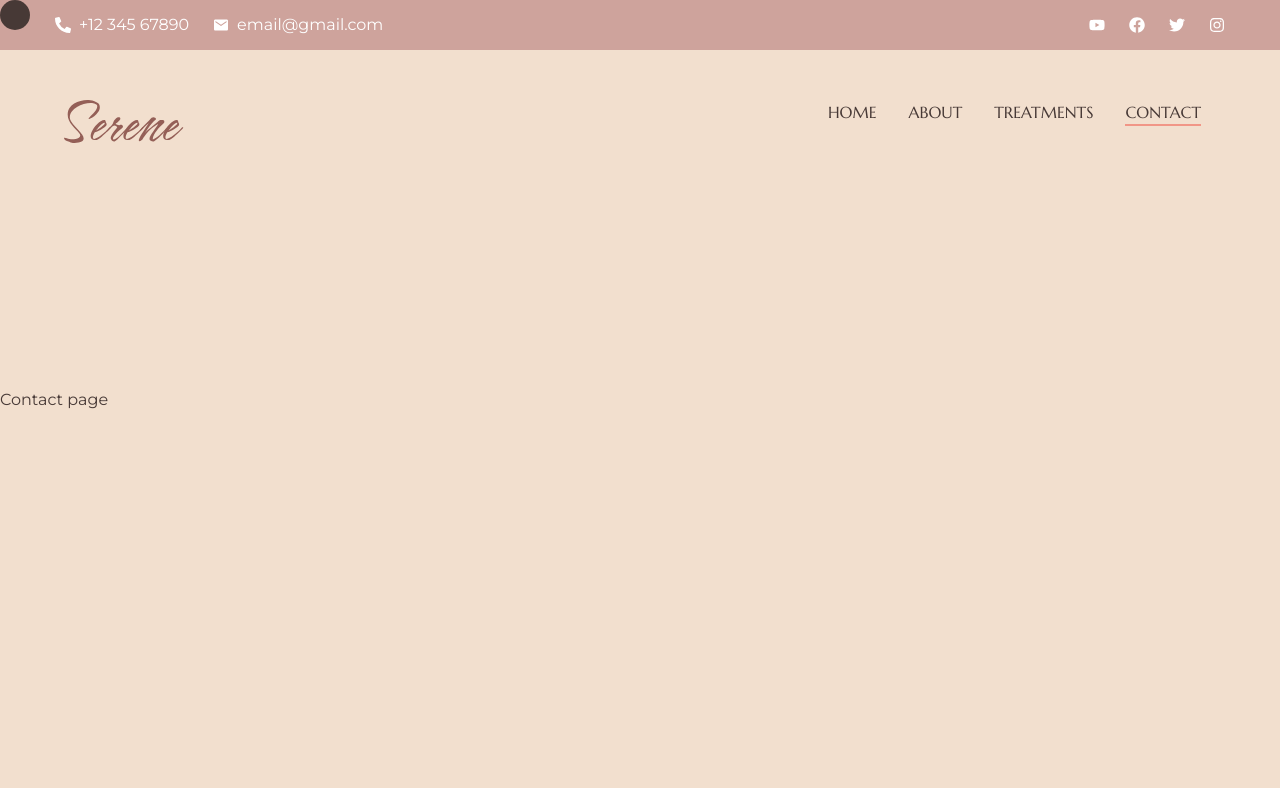
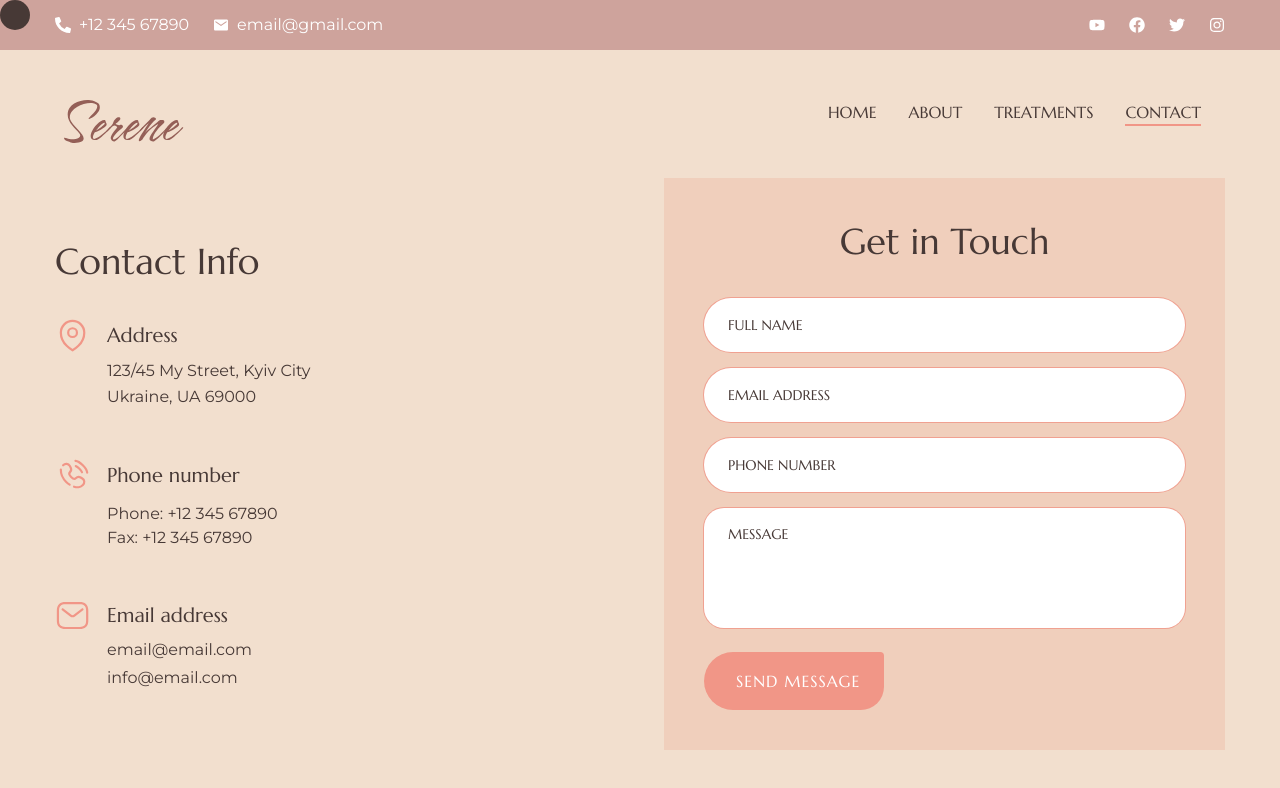
Before and after one commit to freetimezp/js-portfolio-101-beauty, a Next.js app: page /contact in a window 1280 px wide. Shown: the top 788 px of the page. Built offline with nearby package versions, Linux system fonts and the light colour scheme.

Commit message:
10. js-portfolio-101-beauty. Contact page.

```diff
--- a/app/contact/page.jsx
+++ b/app/contact/page.jsx
@@ -1,20 +1,125 @@
 "use client";
-import React from 'react';
+import React, { useContext } from 'react';
+import Image from 'next/image';
 import { motion } from 'framer-motion';
 
+import { CursorContext } from '@/components/CursorContext';
+import Form from '@/components/Form';
+
 const Contact = () => {
+    const { mouseEnterHandler, mouseLeaveHandler } = useContext(CursorContext);
+
     return (
         <motion.section
             initial={{ opacity: 0 }}
-            animate={{
-                opacity: 1,
-                transition: {
-                    delay: 2,
-                }
-            }}
+            animate={{ opacity: 1, transition: { delay: 2 } }}
             className='min-h-screen flex items-center overflow-x-hidden'
         >
-            Contact page
+            <div className="container mx-auto pt-48 pb-12 xl:pt-32 xl:pb-0">
+                <div className="flex flex-col gap-12 xl:flex-row h-full">
+                    {/* text */}
+                    <motion.div
+                        className='flex-1 flex flex-col justify-center'
+                        onMouseEnter={mouseEnterHandler}
+                        onMouseLeave={mouseLeaveHandler}
+                        initial={{
+                            opacity: 0,
+                            x: -60
+                        }}
+                        animate={{
+                            opacity: 1,
+                            x: 0,
+                            transition: {
+                                delay: 2,
+                                duration: 1,
+                                ease: 'easeInOut'
+                            }
+                        }}
+                    >
+                        <h3 className='h3 mb-8 text-center xl:text-left'>
+                            Contact Info
+                        </h3>
+
+                        {/* items */}
+                        <div className='flex flex-col items-center xl:items-start gap-12'>
+                            <div className='flex items-start gap-4'>
+                                <div className='relative w-[36px] h-[36px]'>
+                                    <Image src="/assets/contact/pin.svg" fill alt="pin" />
+                                </div>
+
+                                <div className='pt-1 flex-1'>
+                                    <h4 className='h4 mb-2'>
+                                        Address
+                                    </h4>
+                                    <p className='leading-relaxed'>
+                                        123/45 My Street, Kyiv City
+                                        <br />
+                                        Ukraine, UA 69000
+                                    </p>
+                                </div>
+                            </div>
+
+                            <div className='flex items-start gap-4'>
+                                <div className='relative w-[36px] h-[36px]'>
+                                    <Image src="/assets/contact/phone.svg" fill alt="pin" />
+                                </div>
+
+                                <div className='pt-1 flex-1'>
+                                    <h4 className='h4 mb-2'>
+                                        Phone number
+                                    </h4>
+                                    <div className='pt-1 flex-1'>
+                                        <p>Phone: +12 345 67890</p>
+                                        <p>Fax: +12 345 67890</p>
+                                    </div>
+                                </div>
+                            </div>
+
+                            <div className='flex items-start gap-4'>
+                                <div className='relative w-[36px] h-[36px]'>
+                                    <Image src="/assets/contact/email.svg" fill alt="pin" />
+                                </div>
+
+                                <div className='pt-1 flex-1'>
+                                    <h4 className='h4 mb-2'>
+                                        Email address
+                                    </h4>
+                                    <div className='flex flex-col gap-1'>
+                                        <p>email@email.com</p>
+                                        <p>info@email.com</p>
+                                    </div>
+                                </div>
+                            </div>
+                        </div>
+                    </motion.div>
+
+                    {/* form */}
+                    <motion.div
+                        className='flex-1'
+                        onMouseEnter={mouseEnterHandler}
+                        onMouseLeave={mouseLeaveHandler}
+                        initial={{
+                            opacity: 0,
+                            x: 60
+                        }}
+                        animate={{
+                            opacity: 1,
+                            x: 0,
+                            transition: {
+                                delay: 2.4,
+                                duration: 1,
+                                ease: 'easeInOut'
+                            }
+                        }}
+                    >
+                        <div className='bg-[#f0cfbc] w-full max-w-[580px] gap-4 p-10 mx-auto
+                            xl:mx-0'>
+                            <h3 className='h3 mb-8 text-center'>Get in Touch</h3>
+                            <Form />
+                        </div>
+                    </motion.div>
+                </div>
+            </div>
         </motion.section>
     );
 }
--- /dev/null
+++ b/components/Form.jsx
@@ -0,0 +1,16 @@
+import React from 'react';
+
+const Form = () => {
+    return (
+        <form className='flex flex-col gap-4'>
+            <input type="text" className='input' placeholder='Full name' />
+            <input type="text" className='input' placeholder='Email address' />
+            <input type="text" className='input' placeholder='Phone number' />
+            <textarea className='textarea mb-2' placeholder="Message" />
+
+            <button type='submit' className='btn self-start'>Send Message</button>
+        </form>
+    );
+}
+
+export default Form;
```
